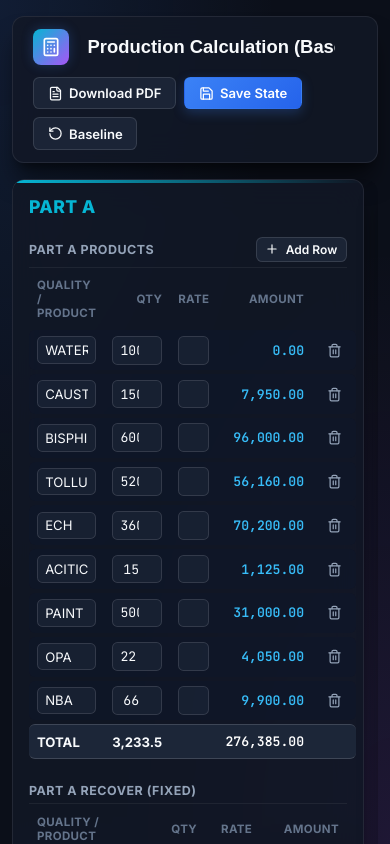
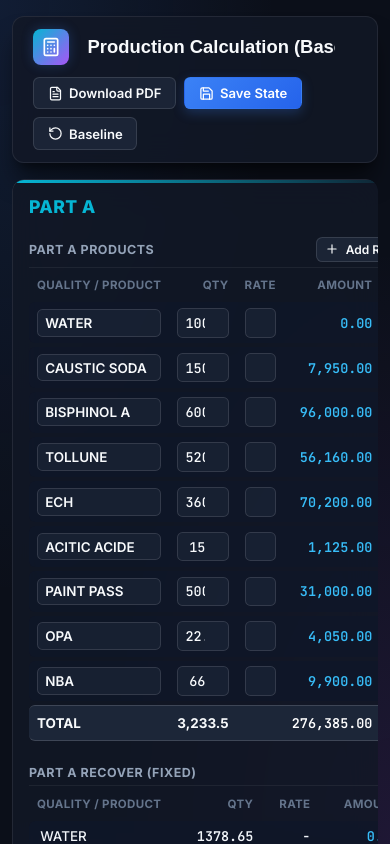
Before and after one commit to bhavarth007/calc-studio, a React (Vite) app: page / in a window 390 px wide. Shown: the top 844 px of the page. Built offline with nearby package versions, Linux system fonts and the light colour scheme.

Commit message:
Expand table width to 840px and Quality column to 46% for full product name visibility on mobile

```diff
--- a/src/components/ProductTable.tsx
+++ b/src/components/ProductTable.tsx
@@ -41,11 +41,11 @@ export const ProductTable: React.FC<ProductTableProps> = ({
       <table className="calc-table">
         <thead>
           <tr>
-            <th style={{ width: '40%' }}>Quality / Product</th>
-            <th className="num" style={{ width: '20%' }}>QTY</th>
-            <th className="num" style={{ width: '20%' }}>RATE</th>
+            <th style={{ width: '46%' }}>Quality / Product</th>
+            <th className="num" style={{ width: '17%' }}>QTY</th>
+            <th className="num" style={{ width: '17%' }}>RATE</th>
             <th className="num" style={{ width: '20%' }}>AMOUNT</th>
-            {canAddDelete && <th style={{ width: '30px' }}></th>}
+            {canAddDelete && <th style={{ width: '24px' }}></th>}
           </tr>
         </thead>
         <tbody>
@@ -57,13 +57,13 @@ export const ProductTable: React.FC<ProductTableProps> = ({
                   {isEditable && onUpdateRow ? (
                     <input
                       type="text"
-                      className="table-input"
+                      className="table-input quality-input"
                       value={row.quality}
                       placeholder="Product Name"
                       onChange={(e) => onUpdateRow(row.id, 'quality', e.target.value)}
                     />
                   ) : (
-                    <span className="static-text" style={{ paddingLeft: '0.5rem', fontWeight: 500 }}>
+                    <span className="static-text" style={{ paddingLeft: '0.2rem', fontWeight: 500 }}>
                       {row.quality}
                     </span>
                   )}
--- a/src/index.css
+++ b/src/index.css
@@ -183,12 +183,12 @@ body {
   padding: 0.25rem 0.55rem;
 }
 
-/* Unified Scrollable Wrapper for Form Grid & Summary (PC Side-by-Side Proportions) */
+/* Unified Scrollable Wrapper for Form Grid & Summary (Preserves Full PC Layout Proportions) */
 .form-grid-wrapper {
   width: 100%;
   overflow-x: auto;
   -webkit-overflow-scrolling: touch;
-  padding-bottom: 0.5rem;
+  padding-bottom: 0.75rem;
   border-radius: 0.75rem;
 }
 
@@ -197,7 +197,7 @@ body {
   grid-template-columns: 1fr 1fr;
   gap: 1rem;
   width: 100%;
-  min-width: 720px; /* Preserves PC side-by-side proportions for main tables */
+  min-width: 840px; /* Gives 420px to each column so full product names (e.g. CAUSTIC SODA) display cleanly */
 }
 
 .summary-grid {
@@ -205,16 +205,16 @@ body {
   grid-template-columns: 1fr 1fr;
   gap: 1rem;
   width: 100%;
-  min-width: 720px; /* Preserves PC side-by-side proportions for summary cards */
+  min-width: 840px;
   margin-top: 1rem;
 }
 
 .net-rate-banner {
-  min-width: 720px;
+  min-width: 840px;
   margin-top: 1rem;
 }
 
-@media (min-width: 900px) {
+@media (min-width: 1024px) {
   .form-grid, .summary-grid, .net-rate-banner {
     min-width: 0;
   }
@@ -306,6 +306,7 @@ body {
   color: var(--text-dim);
   padding: 0.4rem 0.5rem;
   text-align: left;
+  white-space: nowrap;
 }
 
 .calc-table th.num, .calc-table td.num {
@@ -323,7 +324,7 @@ body {
 
 .calc-table td {
   padding: 0.35rem 0.5rem;
-  font-size: 0.82rem;
+  font-size: 0.84rem;
   vertical-align: middle;
 }
 
@@ -339,7 +340,8 @@ body {
 .static-text {
   display: inline-block;
   white-space: nowrap;
-  font-weight: 500;
+  font-weight: 600;
+  color: #f1f5f9;
 }
 
 /* Inputs */
@@ -351,8 +353,13 @@ body {
   padding: 0.3rem 0.45rem;
   border-radius: 0.35rem;
   font-family: var(--font-sans);
-  font-size: 0.82rem;
+  font-size: 0.84rem;
+  font-weight: 500;
   transition: all 0.15s ease;
+}
+
+.table-input.quality-input {
+  font-weight: 600;
 }
 
 .table-input:focus {
@@ -371,7 +378,7 @@ body {
   font-weight: 600;
   color: #38bdf8;
   padding-right: 0.4rem;
-  font-size: 0.82rem;
+  font-size: 0.84rem;
   white-space: nowrap;
 }
 
@@ -385,7 +392,7 @@ body {
   color: var(--text-main);
   border-top: 1px solid rgba(255, 255, 255, 0.15);
   border-bottom: 1px solid rgba(255, 255, 255, 0.15);
-  font-size: 0.82rem;
+  font-size: 0.84rem;
 }
 
 /* Summary Output Panel Cards */
```
